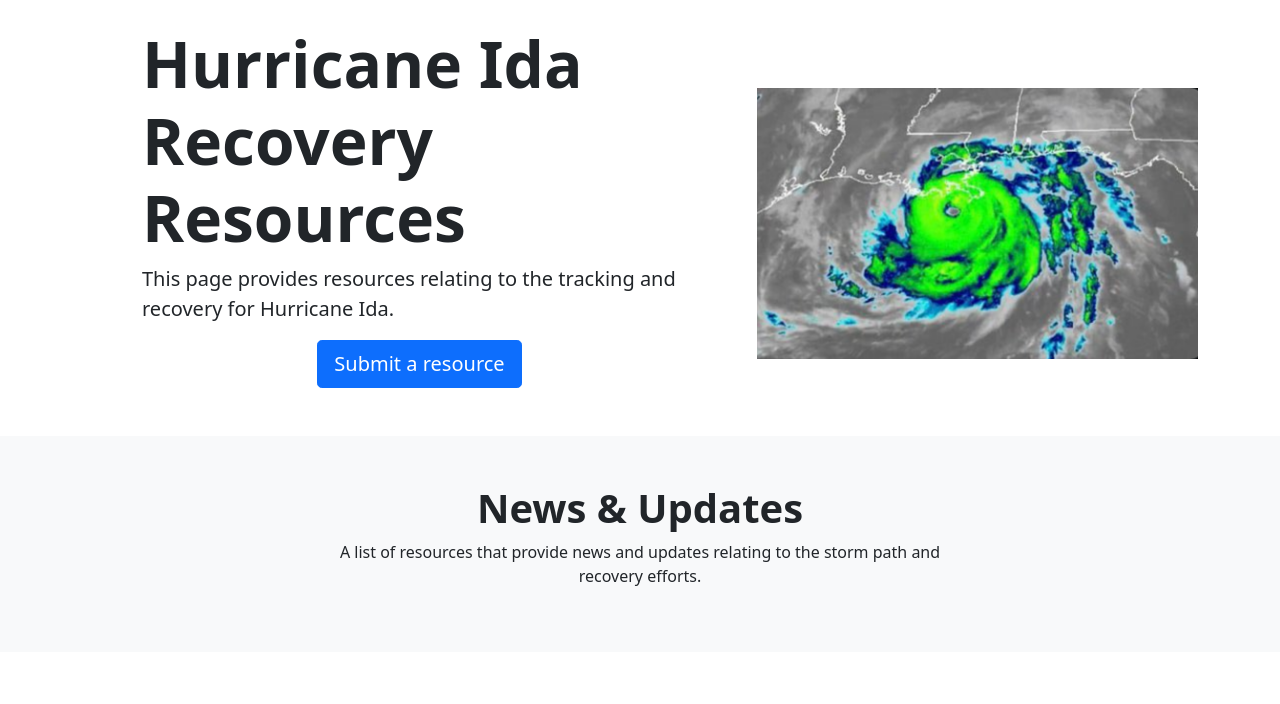
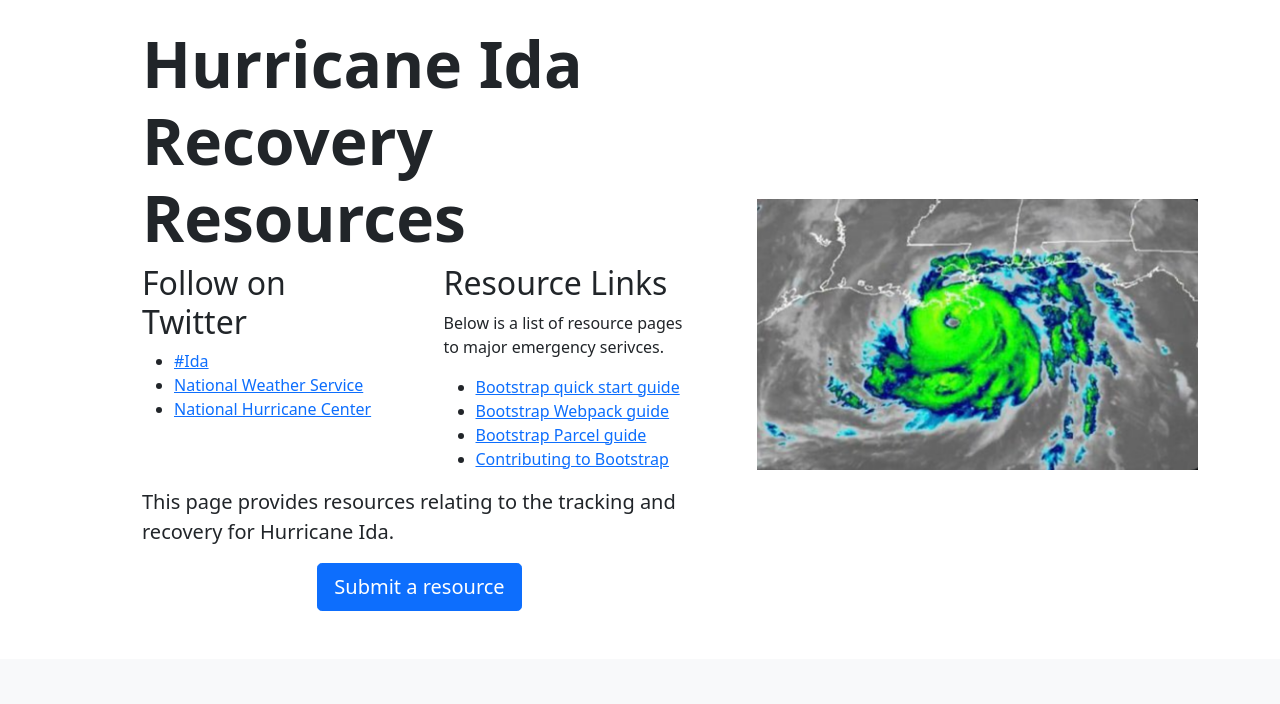
Before and after one commit to skgriffin/ida-recovery, a plain HTML site: page index.html in a window 1280 px wide. Shown: the part 64-768 px from the top of the page. Drawn offline with nearby package versions, Linux system fonts and the light colour scheme.

Commit message:
Page resources added

```diff
--- a/index.html
+++ b/index.html
@@ -53,7 +53,31 @@
             <div class="row p-4 pb-0 pe-lg-0 align-items-center rounded-3  ">
                 <div class="col-lg-7 p-3 p-lg-5 pt-lg-3">
                   <h1 class="display-3 fw-bold">Hurricane Ida Recovery Resources</h1>
-                    <p class="lead">This page provides resources relating to the tracking
+                  <div class="row g-5">
+                    <div class="col-md-6">
+                      <h2>Follow on Twitter</h2>
+                      <ul class="icon-list">
+                        <li><a href="https://twitter.com/hashtag/ida" rel="noopener" target="_blank">#Ida</a></li>
+                        <li><a href="https://twitter.com/NWS" rel="noopener" target="_blank">National Weather Service</a></li>
+                        <li><a href="https://twitter.com/NHC_Atlantic" rel="noopener" target="_blank">National Hurricane Center</a></li>
+                      </ul>
+                    </div>
+
+                    <div class="col-md-6">
+                      <h2>Resource Links</h2>
+                      <p>Below is a list of resource pages to major emergency serivces.</p>
+                      <ul class="icon-list">
+                        <li><a href="/docs/5.1/getting-started/introduction/">Bootstrap quick start guide</a></li>
+                        <li><a href="/docs/5.1/getting-started/webpack/">Bootstrap Webpack guide</a></li>
+                        <li><a href="/docs/5.1/getting-started/parcel/">Bootstrap Parcel guide</a></li>
+                        <li><a href="/docs/5.1/getting-started/contribute/">Contributing to Bootstrap</a></li>
+                      </ul>
+                    </div>
+                  </div>
+
+
+
+                  <p class="lead">This page provides resources relating to the tracking
                       and recovery for Hurricane Ida.
                     </p>
                       <div class="text-center">
```
